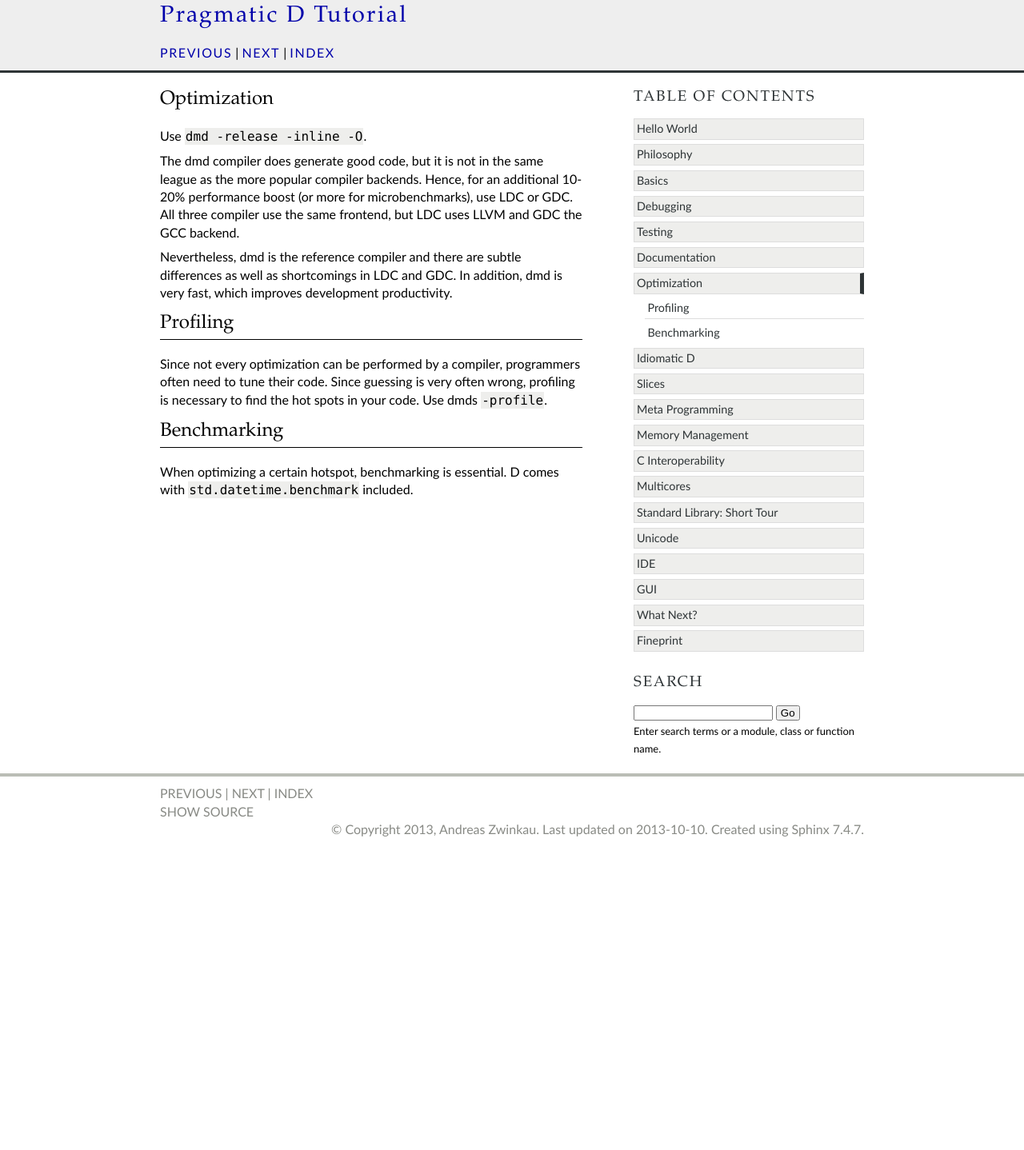
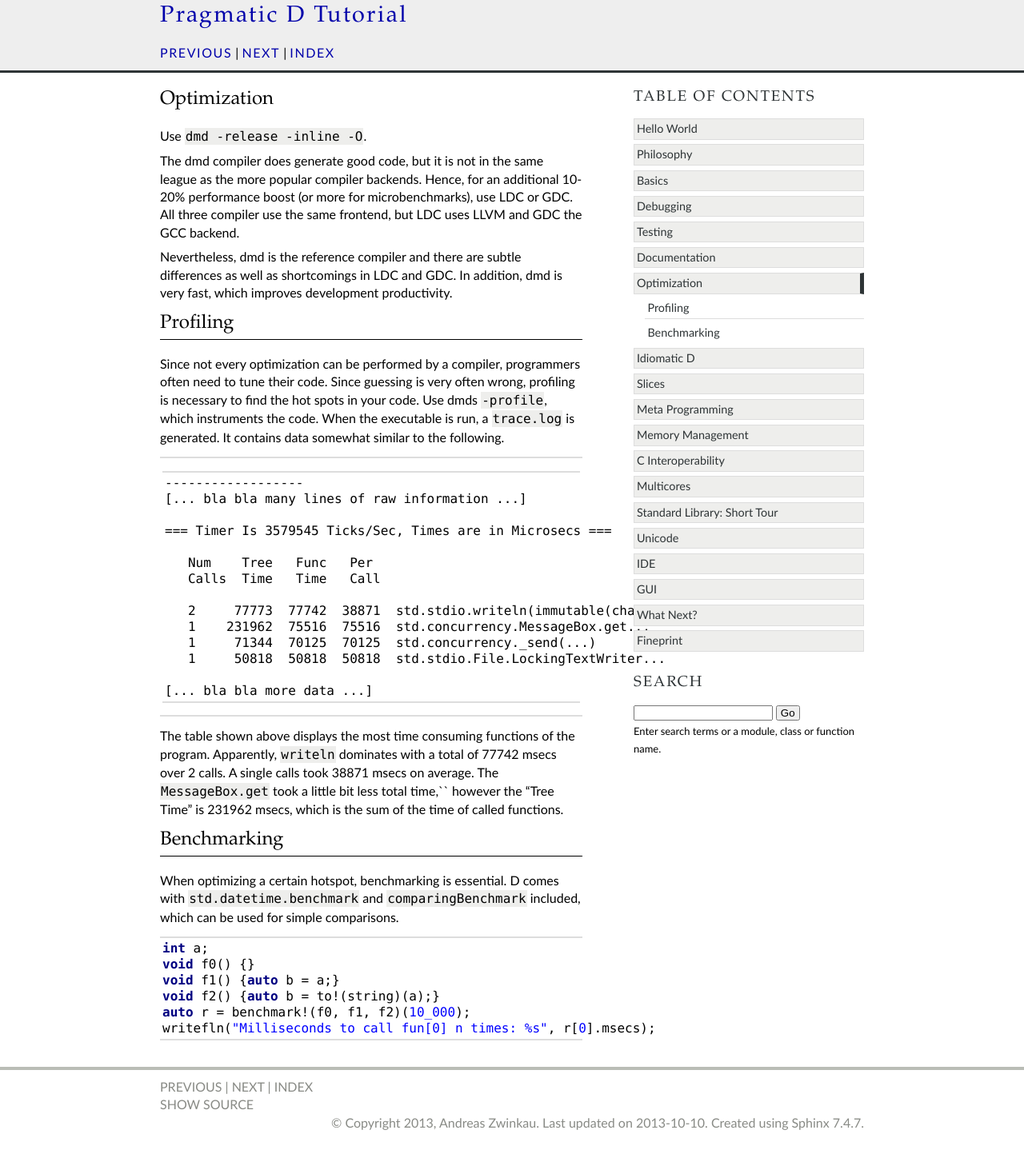
Before and after one commit to qznc/d-tut, a Sphinx documentation site: the page built from source/optimization.rst, in a window 1280 px wide. Shown: the whole page at 80% size. Built offline with Sphinx 7.4.7, drawn with Linux system fonts in a browser that asks for light colours; before the commit the page ends 1071 px from its top, so only the background shows below that.

Commit message:
More about optimzation

```diff
--- a/source/optimization.rst
+++ b/source/optimization.rst
@@ -23,11 +23,48 @@ Since not every optimization can be performed by a compiler,
 programmers often need to tune their code.
 Since guessing is very often wrong,
 profiling is necessary to find the hot spots in your code.
-Use dmds ``-profile``.
+Use dmds ``-profile``,
+which instruments the code.
+When the executable is run, a ``trace.log`` is generated.
+It contains data somewhat similar to the following.
+
+.. code-block:: txt
+
+   ------------------
+   [... bla bla many lines of raw information ...]
+
+   === Timer Is 3579545 Ticks/Sec, Times are in Microsecs ===
+
+      Num    Tree   Func   Per
+      Calls  Time   Time   Call
+
+      2     77773  77742  38871  std.stdio.writeln(immutable(char)[])
+      1    231962  75516  75516  std.concurrency.MessageBox.get...
+      1     71344  70125  70125  std.concurrency._send(...)
+      1     50818  50818  50818  std.stdio.File.LockingTextWriter...
+
+   [... bla bla more data ...]
+
+The table shown above displays the most time consuming functions of the program.
+Apparently, ``writeln`` dominates with a total of 77742 msecs over 2 calls.
+A single calls took 38871 msecs on average.
+The ``MessageBox.get`` took a little bit less total time,``
+however the "Tree Time" is 231962 msecs,
+which is the sum of the time of called functions.
 
 Benchmarking
 ------------
 
 When optimizing a certain hotspot,
 benchmarking is essential.
-D comes with ``std.datetime.benchmark`` included.
+D comes with ``std.datetime.benchmark`` and ``comparingBenchmark`` included,
+which can be used for simple comparisons.
+
+.. code-block:: d
+
+   int a;
+   void f0() {}
+   void f1() {auto b = a;}
+   void f2() {auto b = to!(string)(a);}
+   auto r = benchmark!(f0, f1, f2)(10_000);
+   writefln("Milliseconds to call fun[0] n times: %s", r[0].msecs);
```
